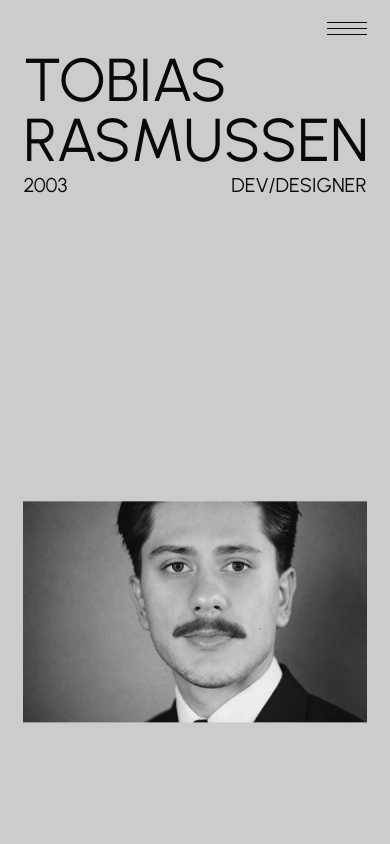
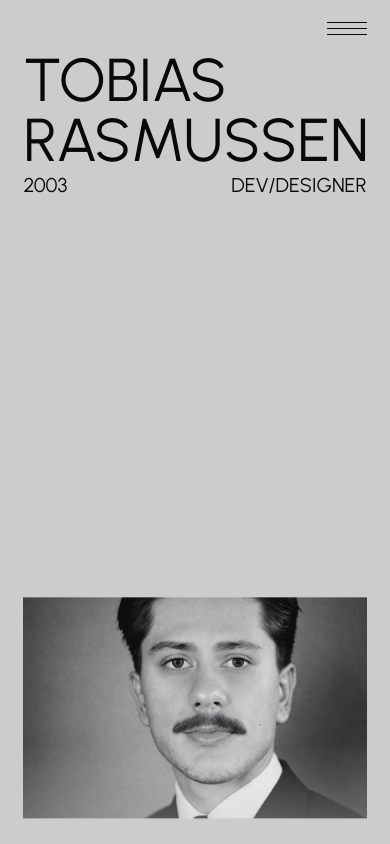
Before and after one commit to tobiasrasmsn/portfolio, a Next.js app: page / in a window 390 px wide. Shown: the top 844 px of the page. Built offline with nearby package versions, Linux system fonts and the light colour scheme.

Commit message:
Responsiveness changes

```diff
--- a/src/components/shared/Hero.tsx
+++ b/src/components/shared/Hero.tsx
@@ -77,10 +77,10 @@ export default function Hero({ fullHeight }: NavigationInterface) {
                 </ul>
             </div>
             <motion.div
-                className="w-full relative top-[62%] -translate-y-[100%] block md:hidden"
+                className="w-full relative -translate-y-[100%] block md:hidden"
+                style={{ top: "calc(100svh - 225px)" }}
                 initial={{ translateY: "0%", opacity: 0 }}
-                whileInView={{ translateY: "-100%", opacity: 1 }}
-                viewport={{ once: true }}
+                animate={{ translateY: "-100%", opacity: 1 }}
                 transition={{ type: "spring", duration: 1.5 }}
             >
                 <AspectRatio ratio={14 / 9}>
--- a/src/components/shared/Navigation.tsx
+++ b/src/components/shared/Navigation.tsx
@@ -47,7 +47,7 @@ export default function Navigation() {
             html.offsetHeight
         );
         // const heightWithMargin = height - 1200;
-        if (window.scrollY > 200) {
+        if (window.scrollY > 100) {
             setIsVisible(true);
         } else {
             setIsVisible(false);
--- a/src/components/shared/TextSection.tsx
+++ b/src/components/shared/TextSection.tsx
@@ -33,20 +33,20 @@ export default function TextSection({
             <div className="flex flex-col md:flex-row justify-between w-full gap-5 md:gap-20 overflow-hidden">
                 <motion.h2
                     className="text-4xl font-medium text-balance w-[100%] md:w-[50%]"
-                    initial={{ translateX: "-100%", opacity: 0 }}
+                    initial={{ translateX: "-50%", opacity: 0 }}
                     whileInView={{ translateX: 0, opacity: 1 }}
                     viewport={{ once: true }}
-                    transition={{ type: "spring", duration: 1.5 }}
+                    transition={{ type: "spring", duration: 2 }}
                 >
                     {heading}
                 </motion.h2>
                 <motion.p
                     dangerouslySetInnerHTML={{ __html: content }}
                     className="text-xl text-pretty max-w-[450px] md:max-w-[100%] md:w-[50%] ml-auto "
-                    initial={{ translateX: "100%", opacity: 0 }}
+                    initial={{ translateX: "50%", opacity: 0 }}
                     whileInView={{ translateX: 0, opacity: 1 }}
                     viewport={{ once: true }}
-                    transition={{ type: "spring", duration: 1.5 }}
+                    transition={{ type: "spring", duration: 2 }}
                 ></motion.p>
             </div>
         </div>
```
